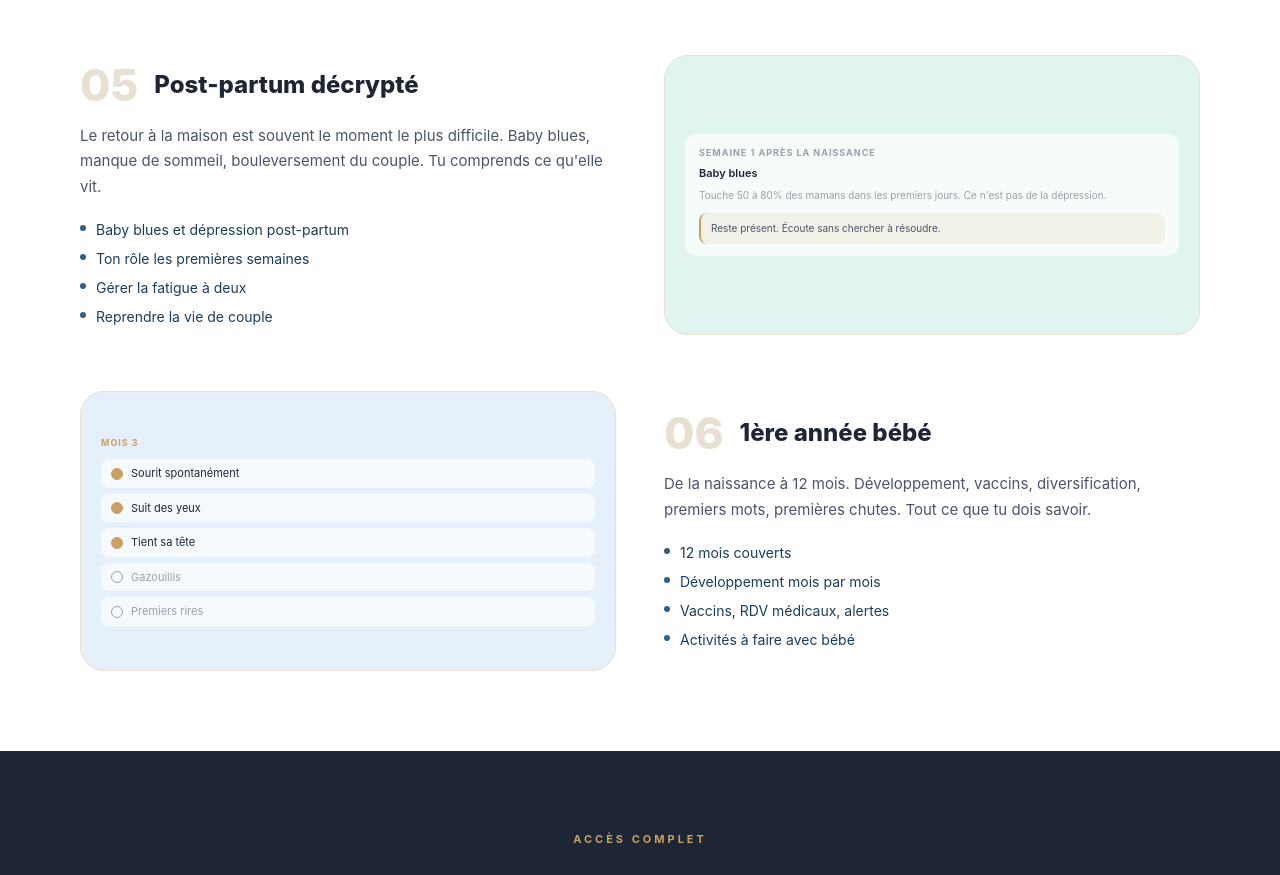
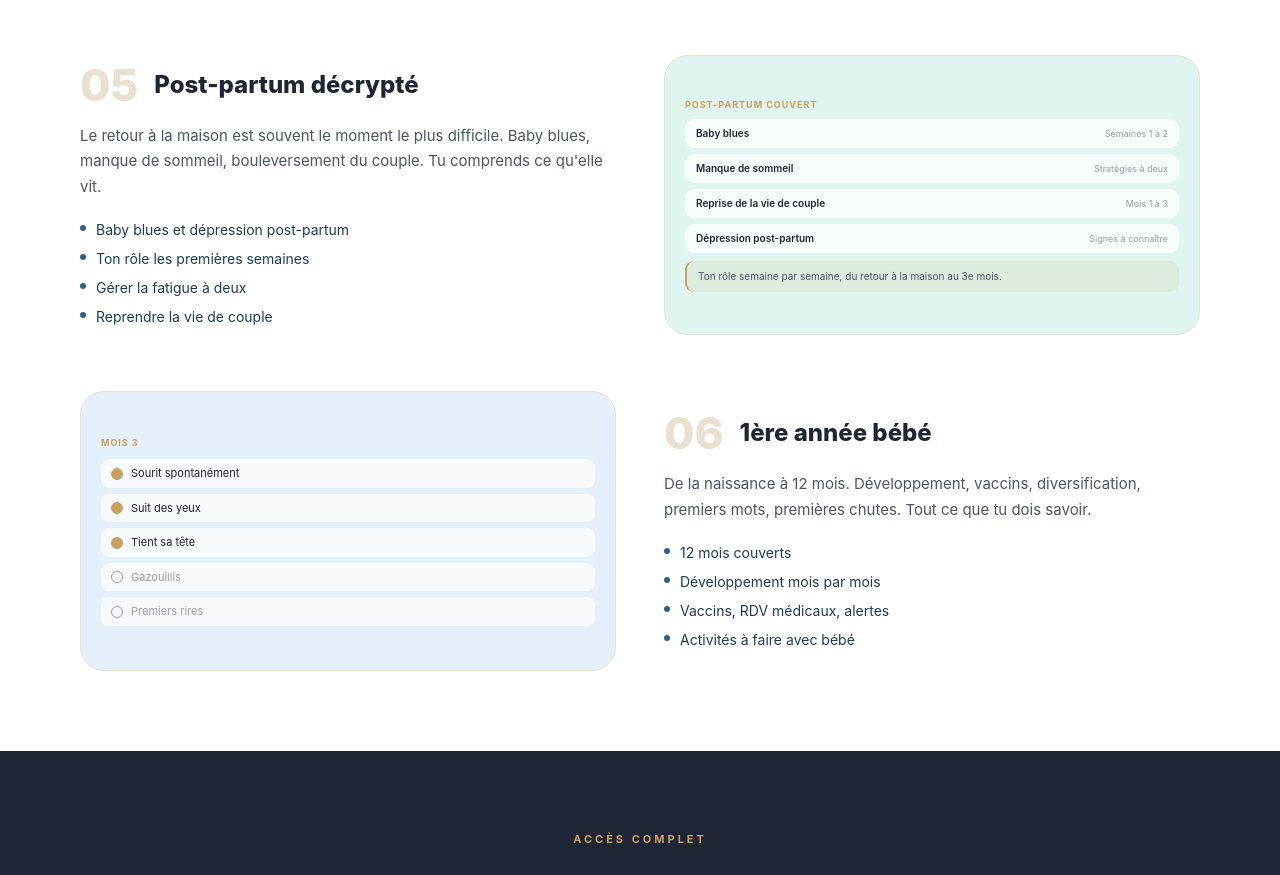
Before and after one commit to Julproject/dadup, a Next.js app: page /inclus in a window 1280 px wide. Shown: the part 1766-2641 px from the top of the page. Built offline with nearby package versions, Linux system fonts and the light colour scheme.

Commit message:
Update page.tsx

```diff
--- a/app/inclus/page.tsx
+++ b/app/inclus/page.tsx
@@ -141,14 +141,21 @@ function ModulePreview({ num, dark }: { num: string; dark: boolean }) {
   );
 
   if (num === '05') return (
-    <div style={{width:'100%', display:'flex', flexDirection:'column', gap:'8px'}}>
-      <div style={{background:cardBg, borderRadius:'12px', padding:'12px 14px'}}>
-        <p style={{color:subColor, fontSize:'9px', fontWeight:700, letterSpacing:'1px', margin:'0 0 6px'}}>SEMAINE 1 APRÈS LA NAISSANCE</p>
-        <p style={{color:textColor, fontSize:'11px', fontWeight:600, margin:'0 0 6px'}}>Baby blues</p>
-        <p style={{color:subColor, fontSize:'10px', lineHeight:1.5, margin:'0 0 10px'}}>Touche 50 à 80% des mamans dans les premiers jours. Ce n'est pas de la dépression.</p>
-        <div style={{background:dark ? 'rgba(200,160,96,0.15)' : 'rgba(200,160,96,0.12)', borderRadius:'8px', padding:'8px 10px', borderLeft:`2px solid ${gold}`}}>
-          <p style={{color:dark ? 'rgba(255,255,255,0.7)' : '#4a5568', fontSize:'10px', lineHeight:1.5, margin:0}}>Reste présent. Écoute sans chercher à résoudre.</p>
+    <div style={{width:'100%', display:'flex', flexDirection:'column', gap:'6px'}}>
+      <p style={{color:gold, fontSize:'9px', fontWeight:700, letterSpacing:'1px', margin:'0 0 2px'}}>POST-PARTUM COUVERT</p>
+      {[
+        {label:'Baby blues', desc:'Semaines 1 à 2'},
+        {label:'Manque de sommeil', desc:'Stratégies à deux'},
+        {label:'Reprise de la vie de couple', desc:'Mois 1 à 3'},
+        {label:'Dépression post-partum', desc:'Signes à connaître'},
+      ].map((item, i) => (
+        <div key={i} style={{background:cardBg, borderRadius:'9px', padding:'7px 11px', display:'flex', justifyContent:'space-between', alignItems:'center'}}>
+          <p style={{color:textColor, fontSize:'10px', fontWeight:600, margin:0}}>{item.label}</p>
+          <span style={{color:subColor, fontSize:'9px'}}>{item.desc}</span>
         </div>
+      ))}
+      <div style={{background:dark ? 'rgba(200,160,96,0.15)' : 'rgba(200,160,96,0.12)', borderRadius:'9px', padding:'8px 11px', borderLeft:`2px solid ${gold}`, marginTop:'2px'}}>
+        <p style={{color:dark ? 'rgba(255,255,255,0.7)' : '#4a5568', fontSize:'10px', lineHeight:1.5, margin:0}}>Ton rôle semaine par semaine, du retour à la maison au 3e mois.</p>
       </div>
     </div>
   );
```
